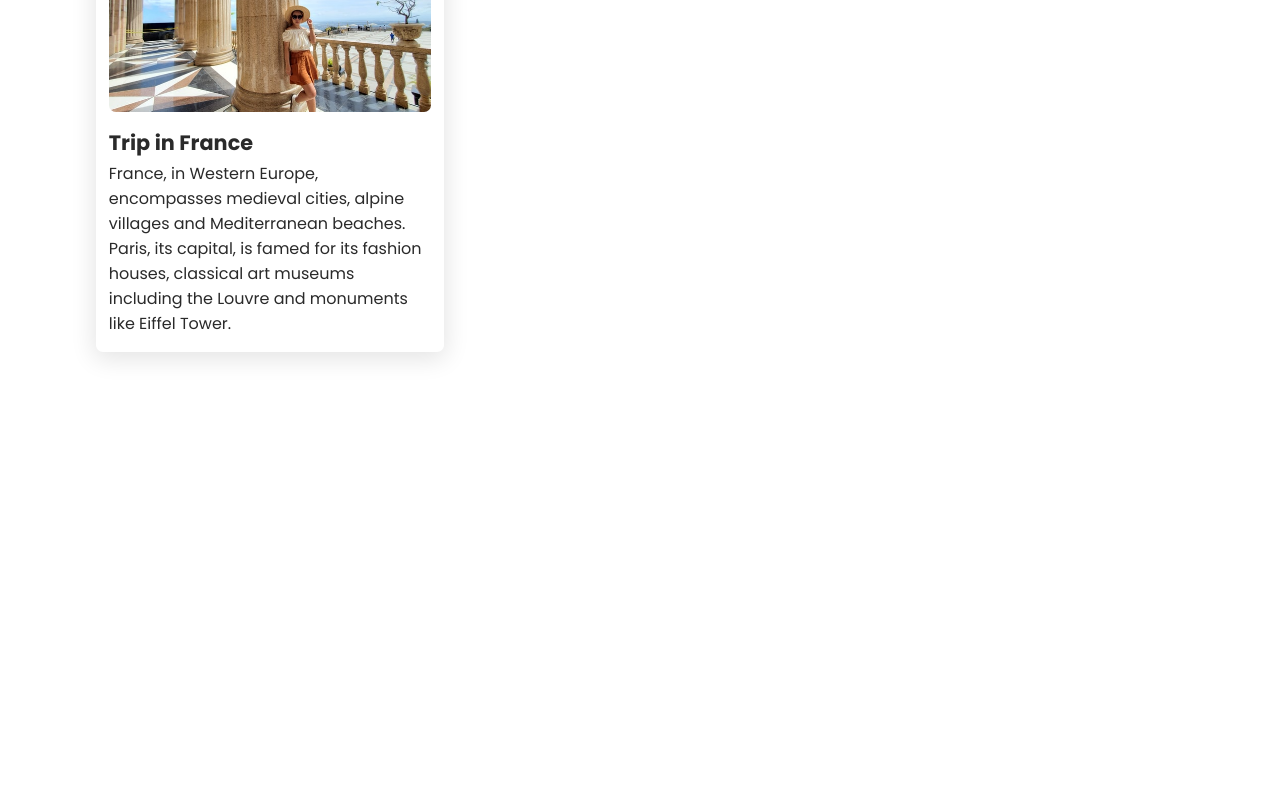
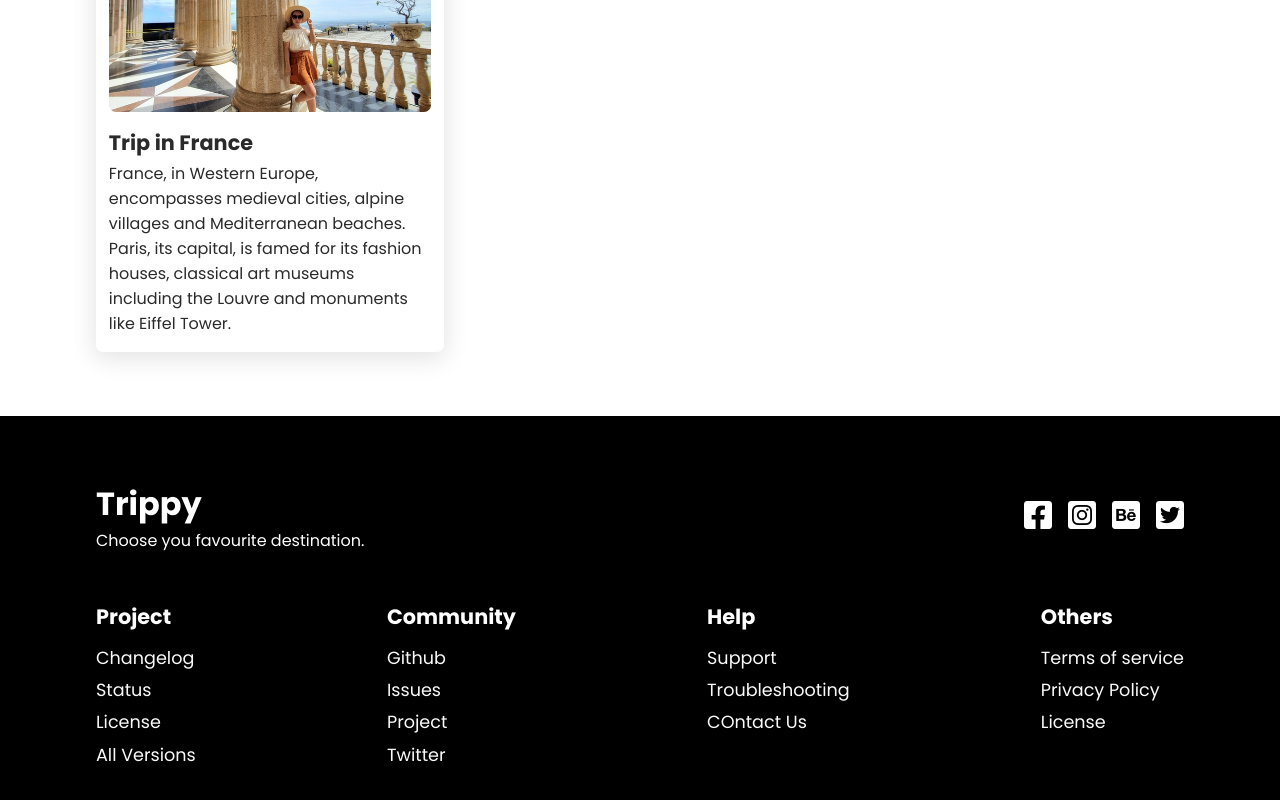
Before and after one commit to pri65/travel_app, a React (Create React App) app: page / in a window 1280 px wide. Shown: the part 2956-3756 px from the top of the page. Before the commit the page ends 3372 px from the top, so only its background shows below. Built offline with nearby package versions, Linux system fonts and the light colour scheme; the HTML template or start-up script is replaced by a standard one.

Commit message:
footer part

```diff
--- a/src/components/Footer.js
+++ b/src/components/Footer.js
@@ -3,7 +3,57 @@
 const Footer = () => {
   return (
     <div className="footer">
-      <h1>Your Code Here</h1>
+     <div className="top">
+        <div>
+            <h1>Trippy</h1>
+            <p>Choose you favourite destination.</p>
+        </div>
+        <div>
+            <a href="/">
+                <i className="fa-brands fa-facebook-square"></i>
+            </a>
+            <a href="/">
+                <i className="fa-brands fa-instagram-square"></i>
+            </a>
+            <a href="/">
+                <i className="fa-brands fa-behance-square"></i>
+            </a>
+            <a href="/">
+                <i className="fa-brands fa-twitter-square"></i>
+            </a>
+        </div>
+     </div>
+     <div className="bottom">
+        <div>
+            <h4>Project</h4>
+            <a href="/">Changelog</a>
+            <a href="/">Status</a>
+            <a href="/">License</a>
+            <a href="/">All Versions</a>
+        </div>
+
+        <div>
+            <h4>Community</h4>
+            <a href="/">Github</a>
+            <a href="/">Issues</a>
+            <a href="/">Project</a>
+            <a href="/">Twitter</a>
+        </div>
+
+        <div>
+            <h4>Help</h4>
+            <a href="/">Support</a>
+            <a href="/">Troubleshooting</a>
+            <a href="/">COntact Us</a>
+        </div>
+
+        <div>
+            <h4>Others</h4>
+            <a href="/">Terms of service</a>
+            <a href="/">Privacy Policy</a>
+            <a href="/">License</a>
+        </div>
+     </div>
     </div>
   );
 };
--- a/src/components/FooterStyles.css
+++ b/src/components/FooterStyles.css
@@ -0,0 +1,53 @@
+.footer{
+    padding: 4rem 6rem;
+    background: #000;
+    color: #fff;
+}
+.top{
+    display: flex;
+    align-items: center;
+    text-align: start;
+    justify-content: space-between;
+    flex-wrap: wrap;
+}
+.top i{
+    color: #fff;
+    font-size: 2rem;
+    margin-left: 1rem;
+}
+.top i:hover{
+    color: #01959a;
+}
+.bottom{
+    padding-top: 2rem;
+    text-align: start;
+    display: flex;
+    justify-content: space-between;
+    flex-wrap: wrap;
+}
+.bottom div{
+    display: flex;
+    flex-direction: column;
+}
+.bottom h4{
+    font-size: 1.3rem;
+    padding: 1rem 0 0.8rem 0;
+}
+.bottom a{
+    text-decoration: none;
+    color: #fafafa;
+    padding-bottom: 0.4rem;
+    font-size: 1.1rem;
+}
+
+@media screen and (max-width:850px) {
+    .footer{
+        padding: 4rem 2rem;
+    }
+    .footer i{
+        margin: 1rem 1rem 0 0;
+    }
+    .bottom div{
+     width: 50%;
+    }
+}
--- a/src/routes/Home.js
+++ b/src/routes/Home.js
@@ -4,6 +4,7 @@
 import AboutImg from '../assets/12.jpg';
 import Destination from '../components/Destination';
 import Trip from '../components/Trip';
+import Footer from '../components/Footer';
 
 const Home = () => {
   return (
@@ -20,6 +21,7 @@
         />
         <Destination />
         <Trip />
+        <Footer />
     </div>
   )
 }
```
